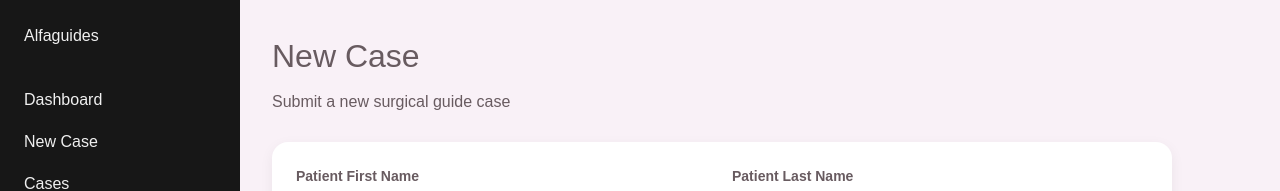
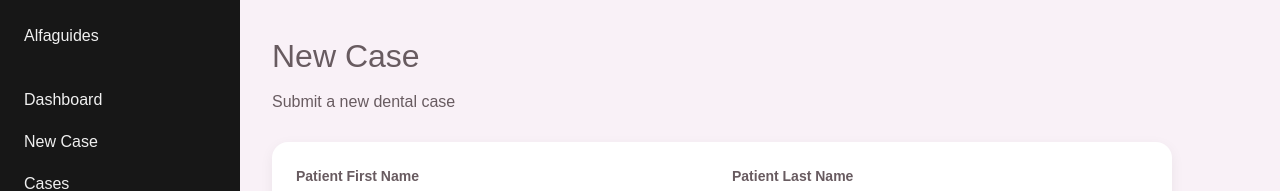
Before and after one commit to ramsismagdy/alfaguides-dashboard, a Next.js app: page /new-case in a window 1280 px wide. Shown: the top 191 px of the page. Built offline with nearby package versions, Linux system fonts and the light colour scheme; no server answers.

Commit message:
update new case services list

```diff
--- a/app/new-case/page.js
+++ b/app/new-case/page.js
@@ -129,7 +129,7 @@ export default function NewCasePage() {
               fontSize: "16px"
             }}
           >
-            Submit a new surgical guide case
+            Submit a new dental case
           </p>
         </div>
 
@@ -193,6 +193,13 @@ export default function NewCasePage() {
                 <option value="">Select service</option>
                 <option value="Surgical Guide">Surgical Guide</option>
                 <option value="Implant Planning">Implant Planning</option>
+                <option value="Implant Full Mouth Rehabilitation">
+                  Implant Full Mouth Rehabilitation
+                </option>
+                <option value="All-on-X Prosthesis">All-on-X Prosthesis</option>
+                <option value="Custom Healing Abutment">
+                  Custom Healing Abutment
+                </option>
                 <option value="Crown">Crown</option>
                 <option value="Denture">Denture</option>
               </select>
```
